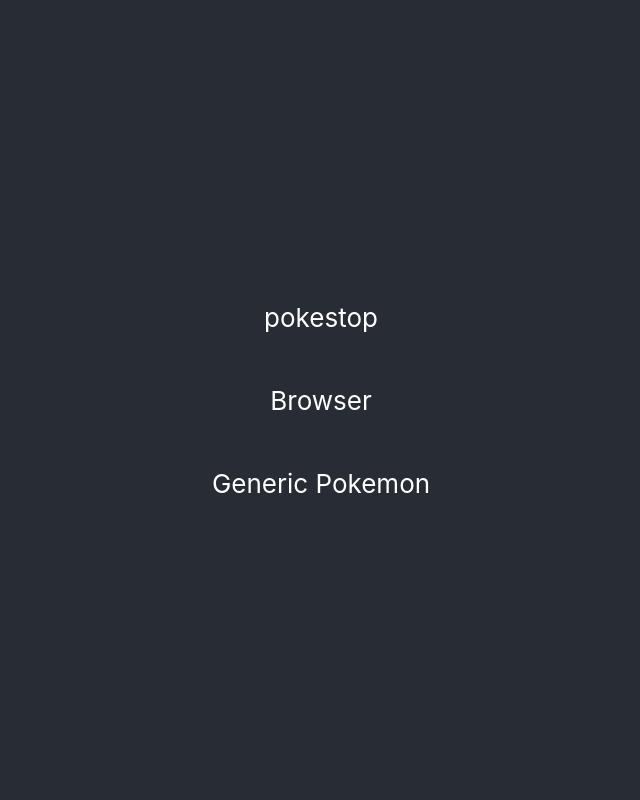
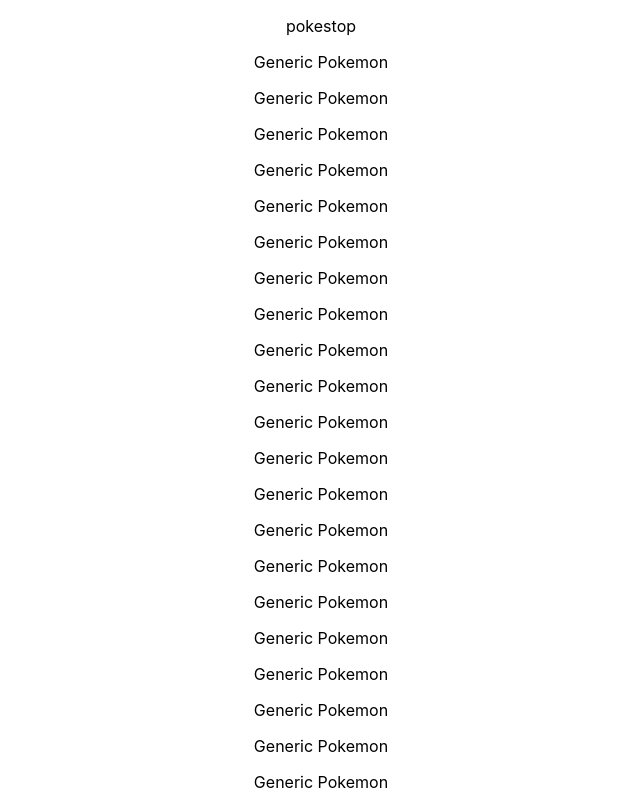
Before and after one commit to garytate/pokespect, a React (Create React App) app: page / in a window 1280 px wide. Shown: the top 800 px of the page, without its empty margins (319-959 px from the left). Built offline with nearby package versions, Linux system fonts and the light colour scheme; no server answers.

Commit message:
show 25 pokemon in list

```diff
--- a/src/App.tsx
+++ b/src/App.tsx
@@ -8,11 +8,9 @@
 function App() {
   return (
     <div className="App">
-      <header className="App-header">
-        <p>pokestop</p>
+      <p>pokestop</p>
 
-        <Browser />
-      </header>
+      <Browser />
     </div>
   );
 }
--- a/src/components/browser/Browser.tsx
+++ b/src/components/browser/Browser.tsx
@@ -6,11 +6,15 @@
 export default function Browser() {
 	const [page, setPage] = useState(1);
 
+	const cards = []
+
+	for (let i = 1; i <= 25; i++) {
+		cards.push(<Pokecard index={i} />)
+	}
+
 	return (
 		<>
-		<p>Browser</p>
-
-		<Pokecard index="3"/>
+		{cards}
 		</>
 	)
 }
```
